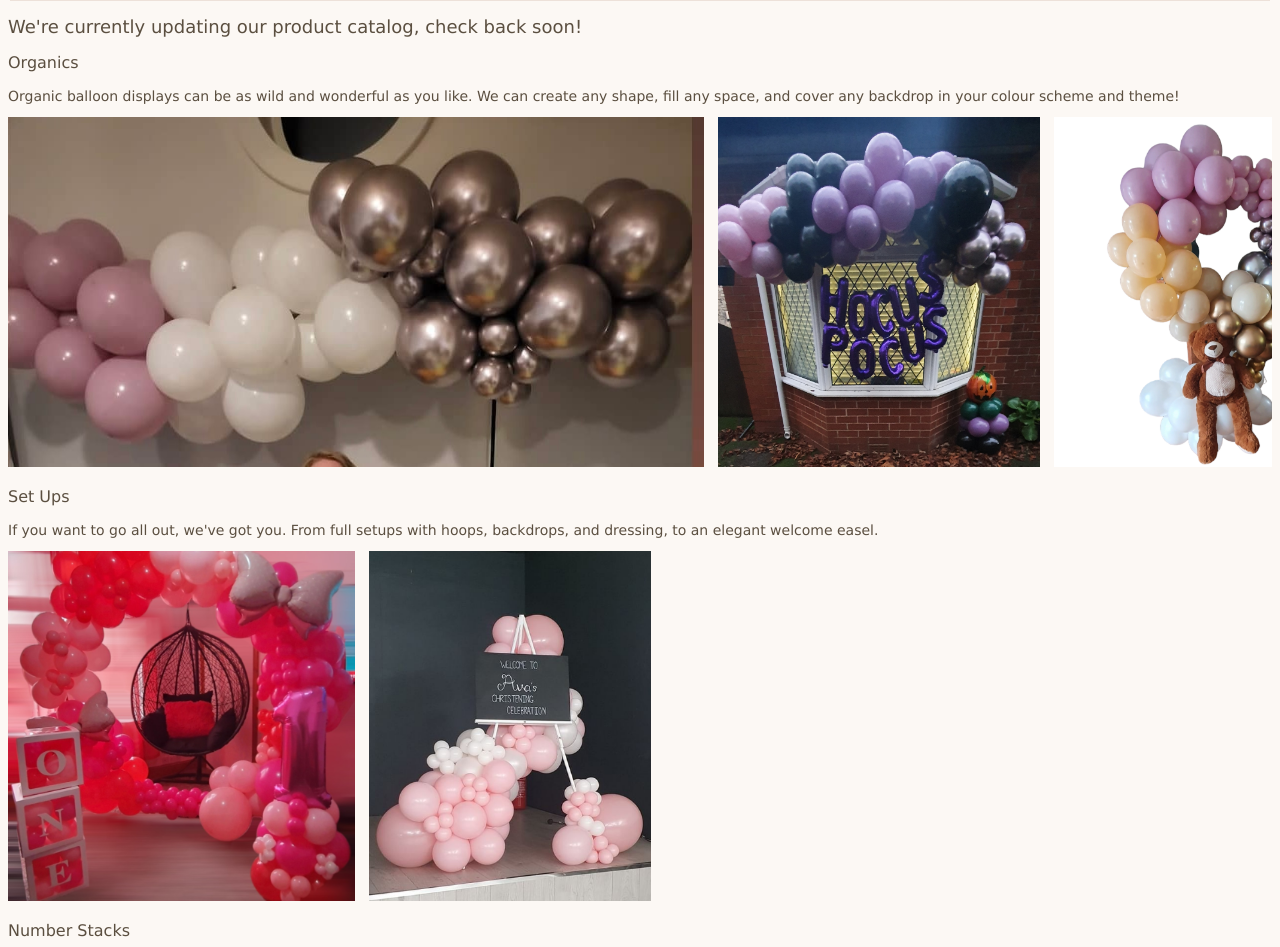
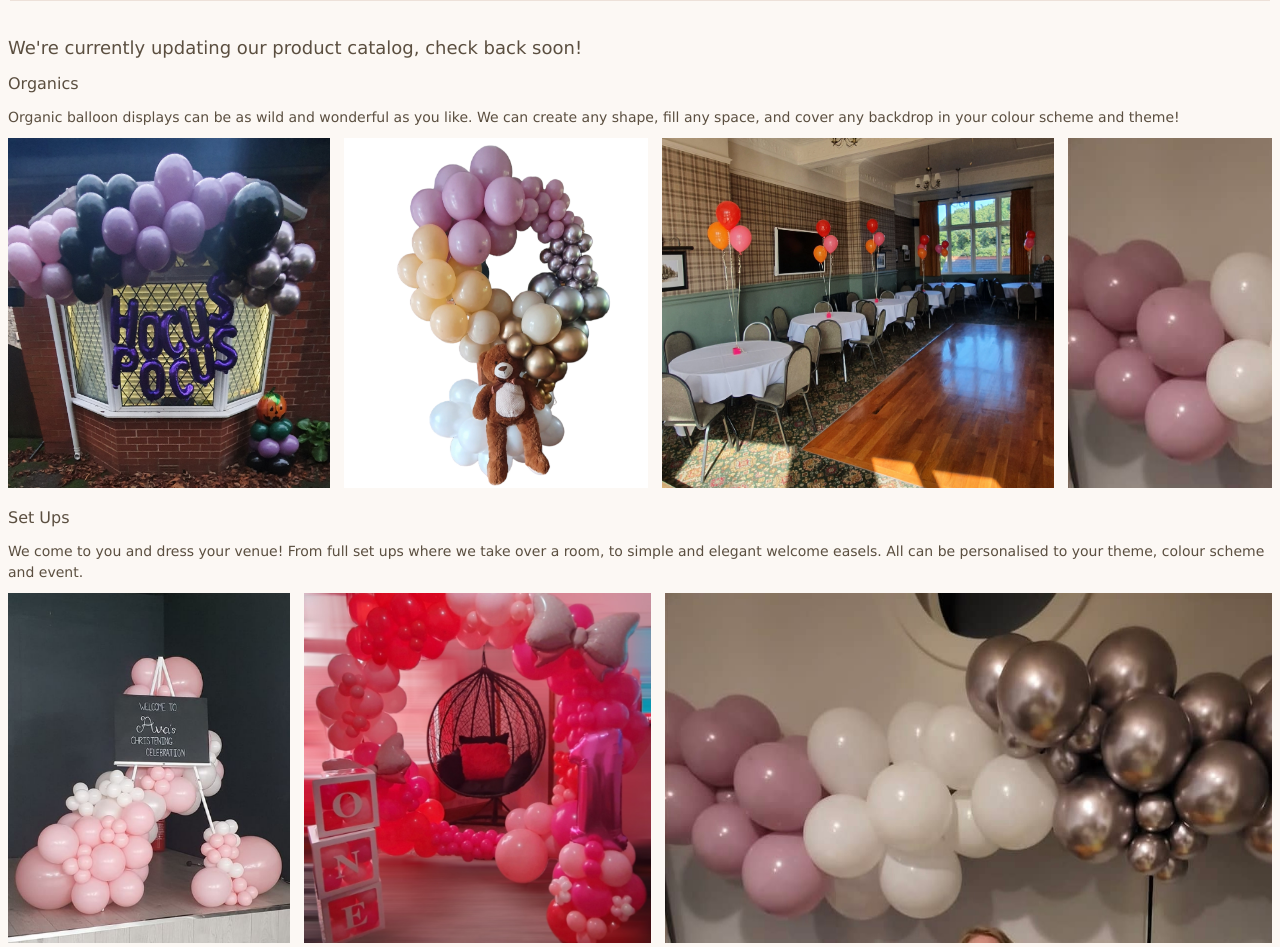
Before and after one commit to rileystacey/phballoonco, a plain HTML site: page products.html in a window 1280 px wide. Shown: the part 108-1055 px from the top of the page. Drawn offline with Linux system fonts and the light colour scheme.

Commit message:
Update products.html

```diff
--- a/products.html
+++ b/products.html
@@ -19,7 +19,8 @@
                     <li><a href="http://www.facebook.com/phballoonco">Facebook</a></li>
                 </ul>
             </nav>
-            <h2>
+            <br><br>
+            <h2 style="display: flex; align-items: center; margin: auto;">
                 We're currently updating our product catalog, check back soon!
             </h2>
 
@@ -27,21 +28,22 @@
             <p>Organic balloon displays can be as wild and wonderful as you like. We can create any shape, fill any space, and cover any backdrop in your colour scheme and theme!</p>
             <div class="gallery-container">
                 <div class="gallery">
-                  <img src="organicGarlandPinkGoldWhite.jpg" alt="Organic Grab and Go Garland">
                   <img src="organicHalloweenGarland.jpg" alt="Organic Halloween Garland">
                   <img src="organicBearHoop.png" alt="Small Organic Bear Hoop">
                   <img src="organicsHeliumClustersHippy.jpg" alt="Table Centrepiece Helium Clusters">
+                  <img src="organicGarlandPinkGoldWhite.jpg" alt="Organic Grab and Go Garland">
                 </div>
               </div>
 
             <h3 id="#easel">Set Ups</h3>
-            <p>If you want to go all out, we've got you. From full setups with hoops, backdrops, and dressing, to an elegant welcome easel.</p>
-             <div class="gallery-container">
-                <div class="gallery">
-                  <img src="hoopAbeera.jpg" alt="Full Setup including hoop, stack and boxes">
-                  <img src="avaeasel.png" alt="Welcome Easel">
-                </div>
+            <p>We come to you and dress your venue! From full set ups where we take over a room, to simple and elegant welcome easels. All can be personalised to your theme, colour scheme and event.</p>
+            <div class="gallery-container">
+              <div class="gallery">
+                <img src="avaeasel.PNG" alt="Welcome Easel">
+                <img src="hoopAbeera.jpg" alt="Hoop, Number Stack and Balloon Boxes">
+                <img src="organicGarlandPinkGoldWhite.jpg" alt="Pink Gold GrabNGo Garland">
               </div>
+            </div>
 
             <h3 id="#numberstacks">Number Stacks</h3>
             <p>Stacks, bouquets, sculptures... they get a lot of names, but its a big number with a theme incorporated. If you can think it up, we can make it!</p>
@@ -78,7 +80,7 @@
               </div>
 
             <h3 id="#others">Others</h3>
-            <p>Check back soon to see what else we created!</p>
+            <p>Check back soon to see what else we create!</p>
         </body>
         <footer>
           <p>&lt;&copy;PH Balloon Co 2023&gt;</p>
```
